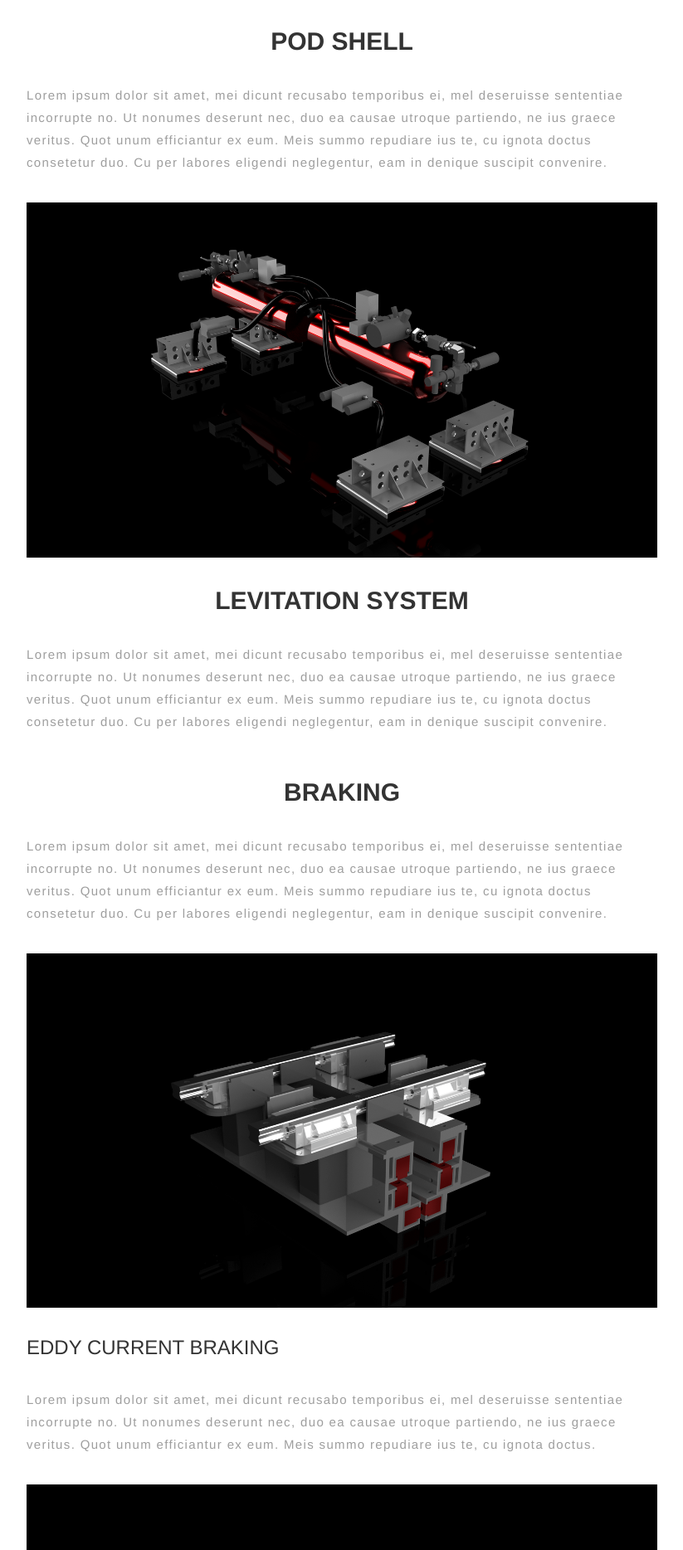
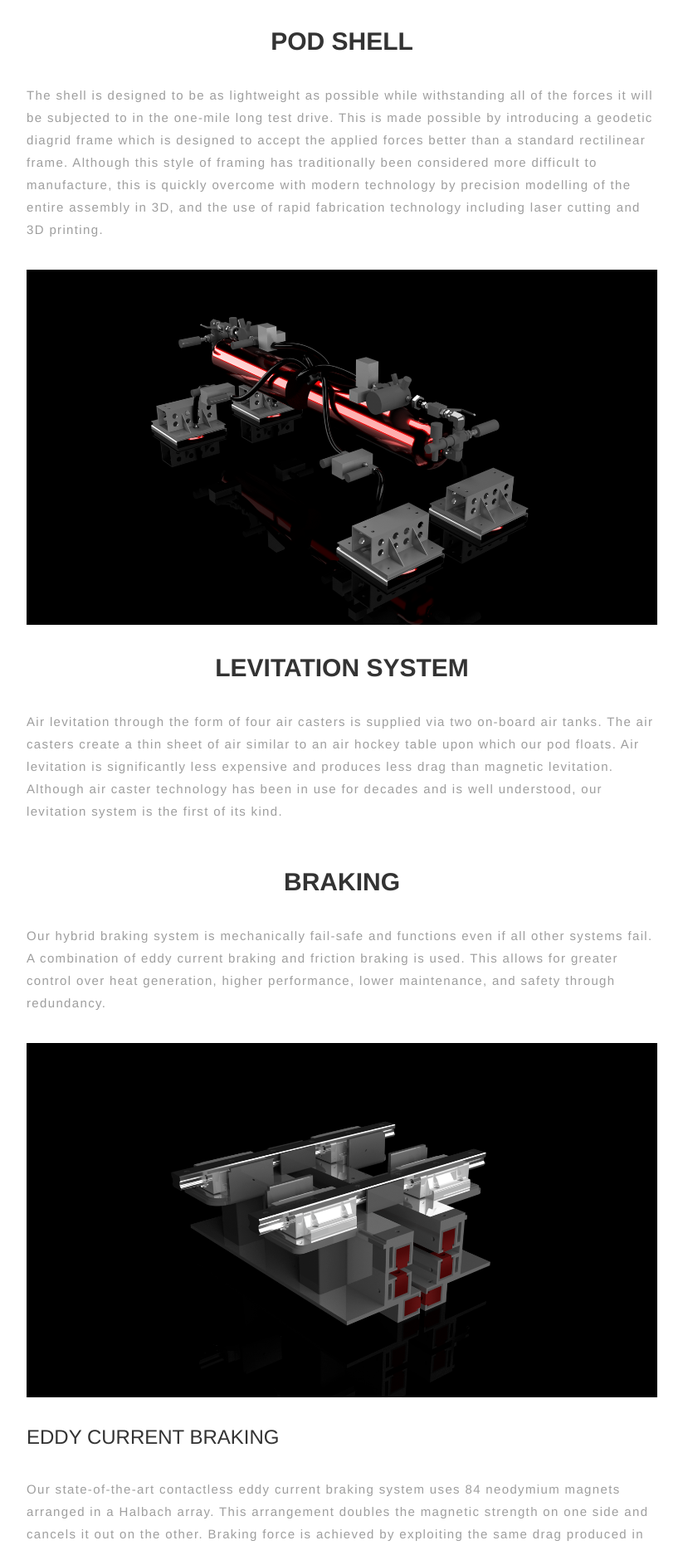
Before and after one commit to hsami10/Waterloop_website, a React app: page / in a window 1280 px wide. Shown: the part 1571-3439 px from the top of the page at 83% size, without its empty margins (228-1051 px from the left). Built offline with nearby package versions, Linux system fonts and the light colour scheme.

Commit message:
Replace lorem ipsum text with proper text from website.

```diff
--- a/app/src/components/goose1.jsx
+++ b/app/src/components/goose1.jsx
@@ -23,64 +23,46 @@ export default class Goose1 extends React.Component {
                             prototype vehicle pod. Fabrication for the pod is already underway and the funding from
                             our Kickstarter will be used to complete its construction. This pod is entered in the SpaceX
                             Hyperloop Pod Competition to perform full systems tests on SpaceX’s one mile long test track at
-                            high-speeds and in a vacuum. <br /><br /> The prototype is about 0.8m  (32") wide, 2.5m (8') long, 0.9m (36")
-                            tall, around 250 kg in weight, and will travel at 550km/h (150m/s).</p>
+                            high-speeds and in a vacuum. <br /><br /> The prototype is about 0.8m     (32") wide, 2.5m (8') long,
+                            0.9m (36") tall, around 250 kg in weight, and will travel at 550km/h (150m/s).</p>
                     </Row>
                     <Row>
                         <Image src={images + 'flock-imgs/shell.jpg'} responsive />
                         <h2>POD SHELL</h2>
-                        <p>Lorem ipsum dolor sit amet, mei dicunt recusabo temporibus ei, mel deseruisse sententiae
-                        incorrupte no. Ut nonumes deserunt nec, duo ea causae utroque partiendo, ne ius graece
-                        veritus. Quot unum efficiantur ex eum. Meis summo repudiare ius te, cu ignota doctus
-                        consetetur duo. Cu per labores eligendi neglegentur, eam in denique suscipit convenire.</p>
+                        <p>The shell is designed to be as lightweight as possible while withstanding all of the forces it will be subjected to in the one-mile long test drive. This is made possible by introducing a geodetic diagrid frame which is designed to accept the applied forces better than a standard rectilinear frame. Although this style of framing has traditionally been considered more difficult to manufacture, this is quickly overcome with modern technology by precision modelling of the entire assembly in 3D, and the use of rapid fabrication technology including laser cutting and 3D printing.</p>
                     </Row>
                     <Row>
                         <Image src={images + 'flock-imgs/levitation.png'} responsive />
                         <h2>LEVITATION SYSTEM</h2>
-                        <p>Lorem ipsum dolor sit amet, mei dicunt recusabo temporibus ei, mel deseruisse sententiae
-                        incorrupte no. Ut nonumes deserunt nec, duo ea causae utroque partiendo, ne ius graece
-                        veritus. Quot unum efficiantur ex eum. Meis summo repudiare ius te, cu ignota doctus
-                        consetetur duo. Cu per labores eligendi neglegentur, eam in denique suscipit convenire.</p>
+                        <p>Air levitation through the form of four air casters is supplied via two on-board air tanks. The air casters create a thin sheet of air similar to an air hockey table upon which our pod floats. Air levitation is significantly less expensive and produces less drag than magnetic levitation. Although air caster technology has been in use for decades and is well understood, our levitation system is the first of its kind.</p>
                     </Row>
                     <Row>
                         <h2>BRAKING</h2>
-                        <p>Lorem ipsum dolor sit amet, mei dicunt recusabo temporibus ei, mel deseruisse sententiae
-                        incorrupte no. Ut nonumes deserunt nec, duo ea causae utroque partiendo, ne ius graece
-                        veritus. Quot unum efficiantur ex eum. Meis summo repudiare ius te, cu ignota doctus
-                        consetetur duo. Cu per labores eligendi neglegentur, eam in denique suscipit convenire.</p>
+                        <p>Our hybrid braking system is mechanically fail-safe and functions even if all other systems fail. A combination of eddy current braking and friction braking is used. This allows for greater control over heat generation, higher performance, lower maintenance, and safety through redundancy.</p>
                         <Image src={images + 'flock-imgs/eddy-brake.png'} responsive />
                         <h3>EDDY CURRENT BRAKING</h3>
-                        <p>Lorem ipsum dolor sit amet, mei dicunt recusabo temporibus ei, mel deseruisse sententiae
-                        incorrupte no. Ut nonumes deserunt nec, duo ea causae utroque partiendo, ne ius graece
-                        veritus. Quot unum efficiantur ex eum. Meis summo repudiare ius te, cu ignota doctus.</p>
+                        <p>Our state-of-the-art contactless eddy current braking system uses 84 neodymium magnets arranged in a Halbach array. This arrangement doubles the magnetic strength on one side and cancels it out on the other. Braking force is achieved by exploiting the same drag produced in magnetic levitation - or when a permanent magnet is dropped down a copper tube. As the permanent magnets approach the I-beam while the pod is in motion, tiny circular electrical currents called eddy currents are induced within the beam which smoothly slows the pod down in a highly controlled fashion. </p>
                         <Image src={images + 'flock-imgs/friction-brake.png'} responsive />
                         <h3>FRICTION BRAKING</h3>
-                        <p>Lorem ipsum dolor sit amet, mei dicunt recusabo temporibus ei, mel deseruisse sententiae
-                        incorrupte no. Ut nonumes deserunt nec, duo ea causae utroque partiendo, ne ius graece.</p>
+                        <p>Our friction braking system is simple yet effective. Special brake linings made of resin-bonded synthetic rubber with steel fibres allow for effective energy transformation and heat dissipation, sparing damage to the I-beam.</p>
                     </Row>
                     <Row>
                         <Image src={images + 'flock-imgs/lateral.png'} responsive />
                         <h2>LATERAL CONTROL</h2>
-                        <p>Lorem ipsum dolor sit amet, mei dicunt recusabo temporibus ei, mel deseruisse sententiae
-                        incorrupte no. Ut nonumes deserunt nec, duo ea causae utroque partiendo, ne ius graece.</p>
+                        <p>The lateral control system uses two sets of spring-loaded caster wheels to maintain the lateral stability of the Goose I, with respect to the I-beam of the Hypertube. The system combines reliability, efficiency, safety, and comfort by using high speed, high performance, and dampened wheels.</p>
                     </Row>
                     <Row>
                         <Image src={images + 'flock-imgs/drive-train.png'} responsive />
                         <h2>DRIVE TRAIN</h2>
-                        <p>Lorem ipsum dolor sit amet, mei dicunt recusabo temporibus ei, mel deseruisse sententiae
-                        incorrupte no. Ut nonumes deserunt nec, duo ea causae utroque partiendo, ne ius graece.</p>
+                        <p>The Low-speed Drive system allows for taxiing before the test, in order to position for launch, and after the test so that the pod can exit the Hypertube. This system uses an air cylinder to retract the drive wheel into the pod during high speed travel. A set of four idler wheels keep the air casters from contacting the ground when levitation stops.</p>
                     </Row>
                     <Row>
                         <Image src={images + 'flock-imgs/elec-embedded.jpg'} responsive />
                         <h2>ELECTRICAL AND EMBEDDED SYSTEMS</h2>
                         <h3>ELECTRICAL</h3>
-                        <p>Lorem ipsum dolor sit amet, mei dicunt recusabo temporibus ei, mel deseruisse sententiae
-                        incorrupte no. Ut nonumes deserunt nec, duo ea causae utroque partiendo, ne ius graece.</p>
+                        <p>The Electrical system is responsible for power distribution. Onboard power is delivered by a rechargeable 48V battery pack surrounded by a phase changing, fire-retardant matrix and enclosed in a sturdy PVC shell enclosure to keep it cool and secure.</p>
                         <h3>EMBEDDED</h3>
-                        <p>Lorem ipsum dolor sit amet, mei dicunt recusabo temporibus ei, mel deseruisse sententiae
-                        incorrupte no. Ut nonumes deserunt nec, duo ea causae utroque partiendo, ne ius graece.
-                        sententiae incorrupte no. Ut nonumes deserunt nec, duo ea causae utroque partiendo, ne ius
-                        graece.</p>
+                        <p>The nervous system of our pod - using a multitude of sensors and actuators, the embedded system is responsible for the control of all other subsystems, position detection within the Hypertube, and communications between the pod and a remote control dashboard. This dashboard acts as a control center and a feed displaying information on the status of the pod.</p>
                     </Row>
                 </Row>
             </Grid>
```
